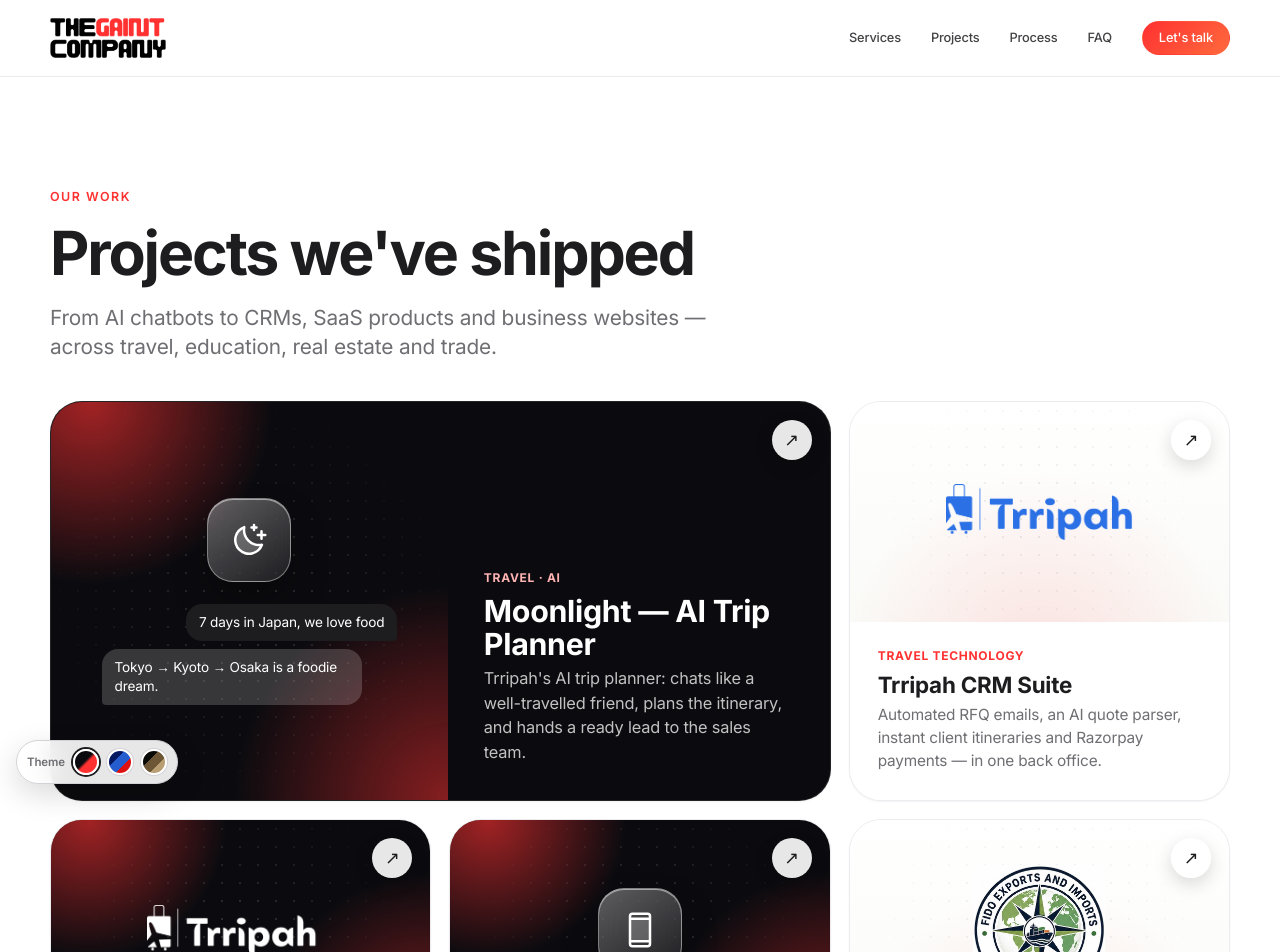
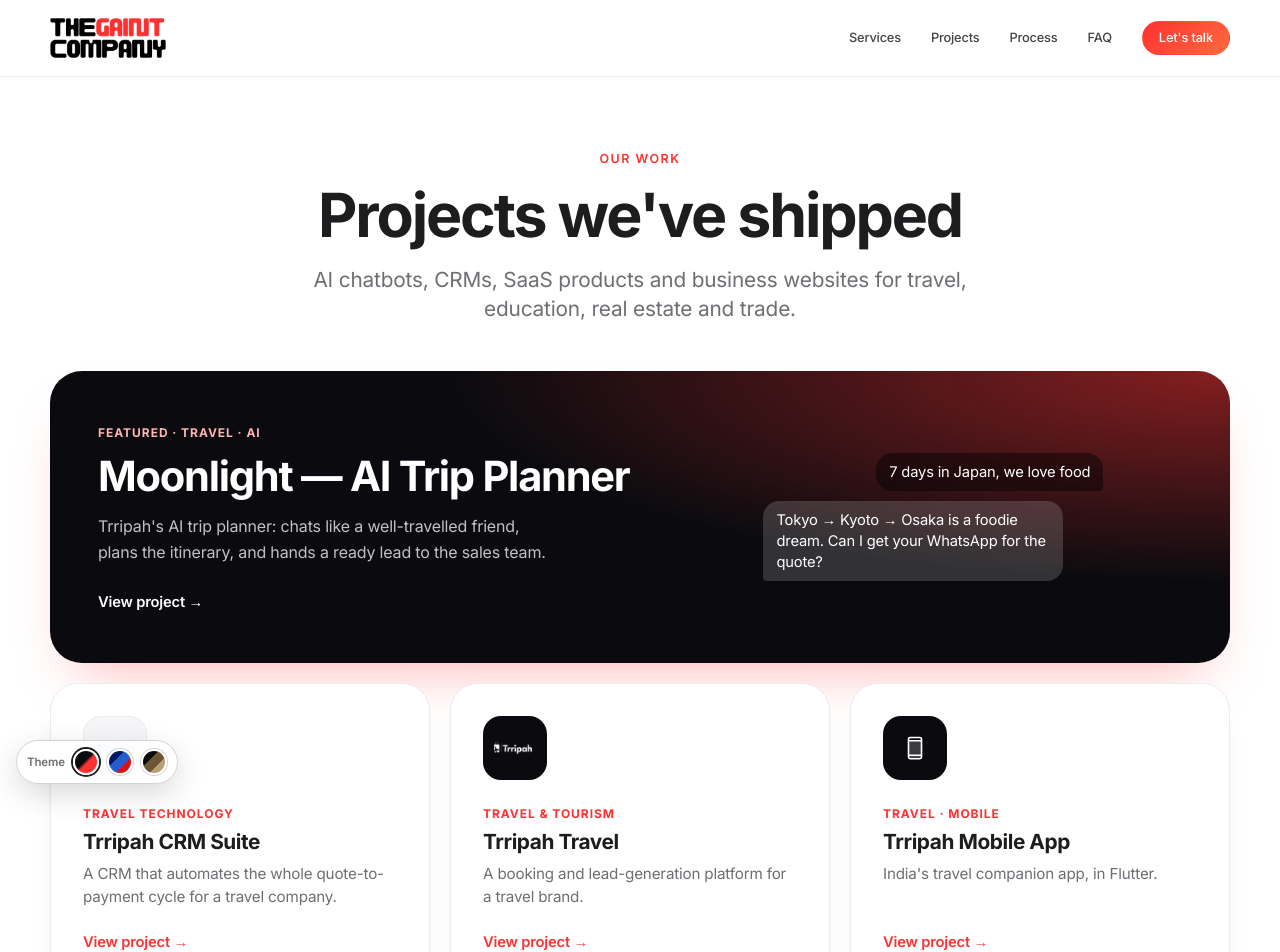
Before and after one commit to kaushik-work/the-giant-company, a Next.js app: page /projects in a window 1280 px wide. Shown: the top 952 px of the page. Built offline with nearby package versions, Linux system fonts and the light colour scheme; no server answers.

Commit message:
products page

```diff
--- a/app/globals.css
+++ b/app/globals.css
@@ -796,3 +796,37 @@ em { letter-spacing: .005em; }
   .hero-tile { grid-template-columns: 1fr; grid-template-rows: auto; padding: 24px 18px; }
   .hero-tile .fc-chat { grid-row: auto; }
 }
+
+/* White-on-transparent client logos sit on a dark chip */
+.trust-cell.dark img { box-sizing: content-box; width: 60px; height: 60px; padding: 10px; border-radius: 18px; background: #0e0e12; }
+@media (max-width: 760px) { .trust-cell.dark img { width: 48px; height: 48px; padding: 8px; border-radius: 14px; } }
+
+/* ================= Projects page rework ================= */
+.pj-page { padding-top: 72px; padding-bottom: 96px; }
+.pj-head { text-align: center; max-width: 680px; margin: 0 auto 48px; }
+.pj-head .section-sub { margin: 0 auto; }
+.pj-feature, .pj-card { display: block; color: var(--text); text-decoration: none !important; transition: transform .3s, box-shadow .3s, border-color .3s; }
+.pj-feature { display: grid; grid-template-columns: 1.1fr 1fr; gap: 40px; align-items: center; padding: 48px; margin-bottom: 20px; border-radius: 32px; color: #fff; background: radial-gradient(110% 120% at 100% 0%, rgba(var(--accent-rgb), .5), transparent 60%), var(--dark); box-shadow: 0 30px 60px -28px rgba(var(--accent-rgb), .4); }
+.pj-feature:hover { transform: translateY(-4px); }
+.pj-feature h2 { color: #fff; font-size: clamp(1.8rem, 3.4vw, 2.6rem); letter-spacing: -.03em; line-height: 1.1; margin: 10px 0 14px; }
+.pj-feature p { color: rgba(255,255,255,.75); max-width: 460px; margin-bottom: 24px; }
+.pj-feature .pj-tag { color: var(--accent-soft); }
+.pj-feature .pj-link { color: #fff; }
+.pj-chat { display: grid; gap: 10px; max-width: 340px; justify-self: center; width: 100%; }
+.pj-chat .bubble { font-size: .92rem; }
+.pj-chat .bubble.me { background: rgba(0,0,0,.45); color: #fff; }
+.pj-chat .bubble.ai { background: rgba(255,255,255,.16); color: #fff; }
+.pj-grid { display: grid; grid-template-columns: repeat(3, 1fr); gap: 20px; }
+.pj-card { display: flex; flex-direction: column; align-items: flex-start; padding: 32px; background: #fff; border: 1px solid #ececf0; border-radius: 28px; box-shadow: 0 1px 2px rgba(0,0,0,.04), 0 16px 36px -22px rgba(14,14,18,.18); }
+.pj-card:hover { transform: translateY(-4px); border-color: rgba(var(--accent-rgb), .35); box-shadow: 0 24px 48px -24px rgba(var(--accent-rgb), .3); }
+.pj-logo { width: 64px; height: 64px; border-radius: 18px; display: grid; place-items: center; margin-bottom: 24px; background: #f6f6f8; border: 1px solid #ececf0; overflow: hidden; color: #fff; }
+.pj-logo.dark { background: var(--dark); border-color: transparent; }
+.pj-logo img { width: 100%; height: 100%; object-fit: contain; padding: 10px; }
+.pj-tag { font-size: .75rem; font-weight: 700; text-transform: uppercase; letter-spacing: .08em; color: var(--accent); }
+.pj-card h3 { font-size: 1.3rem; letter-spacing: -.02em; margin: 8px 0 8px; }
+.pj-card p { font-size: .95rem; line-height: 1.55; margin-bottom: 22px; }
+.pj-link { margin-top: auto; font-weight: 600; font-size: .92rem; color: var(--accent); }
+.pj-link i { display: inline-block; font-style: normal; transition: transform .25s; }
+.pj-card:hover .pj-link i, .pj-feature:hover .pj-link i { transform: translateX(4px); }
+@media (max-width: 960px) { .pj-grid { grid-template-columns: repeat(2, 1fr); } .pj-feature { grid-template-columns: 1fr; padding: 32px 26px; gap: 28px; } }
+@media (max-width: 640px) { .pj-grid { grid-template-columns: 1fr; } .pj-page { padding-top: 40px; padding-bottom: 64px; } .pj-head { margin-bottom: 32px; } .pj-card { padding: 26px; border-radius: 24px; } }
--- a/app/projects/page.tsx
+++ b/app/projects/page.tsx
@@ -1,6 +1,6 @@
 import type { Metadata } from "next";
 import Header from "@/components/Header";
-import ProjectBento from "@/components/ProjectBento";
+import ProjectsGrid from "@/components/ProjectsGrid";
 import { projects } from "@/lib/projects";
 
 export const metadata: Metadata = {
@@ -13,12 +13,14 @@ export default function ProjectsPage() {
   return (
     <>
       <Header />
-      <main className="section">
+      <main className="section pj-page">
         <div className="container">
-          <p className="eyebrow">Our work</p>
-          <h1 className="page-title">Projects we&apos;ve shipped</h1>
-          <p className="section-sub">From AI chatbots to CRMs, SaaS products and business websites — across travel, education, real estate and trade.</p>
-          <ProjectBento projects={projects} />
+          <div className="pj-head">
+            <p className="eyebrow">Our work</p>
+            <h1 className="page-title">Projects we&apos;ve shipped</h1>
+            <p className="section-sub">AI chatbots, CRMs, SaaS products and business websites for travel, education, real estate and trade.</p>
+          </div>
+          <ProjectsGrid projects={projects} />
         </div>
       </main>
     </>
--- /dev/null
+++ b/components/ProjectsGrid.tsx
@@ -0,0 +1,41 @@
+import Link from "next/link";
+import Icon from "./Icon";
+import type { Project } from "@/lib/projects";
+
+const href = (p: Project) => (p.slug === "moonlight-ai" ? "/moonlight" : `/projects/${p.slug}`);
+
+export default function ProjectsGrid({ projects }: { projects: Project[] }) {
+  const featured = projects.find((p) => p.slug === "moonlight-ai");
+  const rest = projects.filter((p) => p !== featured);
+  return (
+    <>
+      {featured && (
+        <Link href={href(featured)} className="pj-feature">
+          <div>
+            <span className="pj-tag">Featured · {featured.industry}</span>
+            <h2>{featured.name}</h2>
+            <p>{featured.summary}</p>
+            <span className="pj-link">View project <i>→</i></span>
+          </div>
+          <div className="pj-chat" aria-hidden="true">
+            <span className="bubble me">7 days in Japan, we love food</span>
+            <span className="bubble ai">Tokyo → Kyoto → Osaka is a foodie dream. Can I get your WhatsApp for the quote?</span>
+          </div>
+        </Link>
+      )}
+      <div className="pj-grid">
+        {rest.map((p) => (
+          <Link key={p.slug} href={href(p)} className="pj-card">
+            <span className={`pj-logo${p.logoDark || !p.logo ? " dark" : ""}`}>
+              {p.logo ? <img src={p.logo} alt={`${p.name} logo`} loading="lazy" /> : <Icon name={p.icon ?? "code"} size={26} />}
+            </span>
+            <span className="pj-tag">{p.industry}</span>
+            <h3>{p.name}</h3>
+            <p>{p.tagline}</p>
+            <span className="pj-link">View project <i>→</i></span>
+          </Link>
+        ))}
+      </div>
+    </>
+  );
+}
--- a/components/TrustedStrip.tsx
+++ b/components/TrustedStrip.tsx
@@ -1,15 +1,15 @@
 import { projects } from "@/lib/projects";
 
-type Item = { key: string; logo?: string; name: string };
+type Item = { key: string; logo?: string; name: string; dark?: boolean };
 
 const items: Item[] = [
   ...projects.filter((p) => p.logo && !p.logoDark).map((p) => ({ key: p.slug, logo: p.logo, name: p.name })),
-  { key: "nap", name: "Nap Meridian" },
+  { key: "nap", name: "Nap Meridian", logo: "/logos/nap-meridian.png", dark: true },
 ];
 
 function Cell({ it }: { it: Item }) {
   return (
-    <li className="trust-cell">
+    <li className={`trust-cell${it.dark ? " dark" : ""}`}>
       {it.logo ? <img src={it.logo} alt={`${it.name} logo`} loading="lazy" /> : <span className="trust-wordmark">{it.name}</span>}
     </li>
   );
--- a/lib/projects.ts
+++ b/lib/projects.ts
@@ -206,6 +206,9 @@ export const projects: Project[] = [
     summary: "Corporate web presence and digital workflows for an export-import business.",
     overview:
       "A business website paired with a digital workflow system that moves the company's export-import operations off manual processes.",
+    logo: "/logos/nap-meridian.png",
+    logoDark: true,
+    url: "https://www.napmeridian.com",
     icon: "ship",
     cls: "t3",
     built: ["Corporate website", "Digital workflow system for day-to-day export-import operations"],
```
Also changed, not shown: public/logos/nap-meridian.png (added), 1 other file (tests, documents, lock files or other folders).
